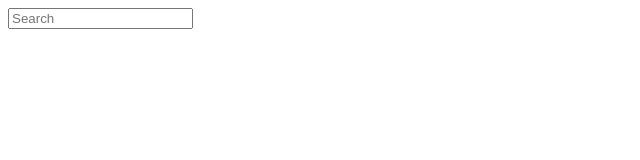
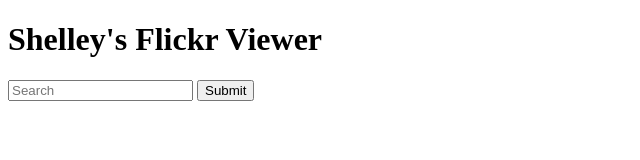
Before and after one commit to schop23/flickr_viewer, a plain HTML site: page index.html in a window 1280 px wide. Shown: the whole page, without its empty margins (0-640 px from the left). Drawn offline with Linux system fonts and the light colour scheme.

Commit message:
initial layout

```diff
--- a/index.html
+++ b/index.html
@@ -8,9 +8,18 @@
   <link rel='stylesheet' type='text/css' href='style.css'>
 </head>
 <body>
- <div id='search'>
-  <input type='text' placeholder='Search'>
- </div>
+
+  <h1 class='heading'>Shelley's Flickr Viewer</h1>
+
+  <form id='search' method='get'>
+    <input id='search-box' type='text' placeholder='Search'>
+    <button id='search-button' type='submit'>Submit</button>
+  </form>
+
+  <div id='photo-layout'>
+    <ul id='pics'></ul>
+  </div>
+
 <script src='script.js'></script>
 </body>
 </html>
```
